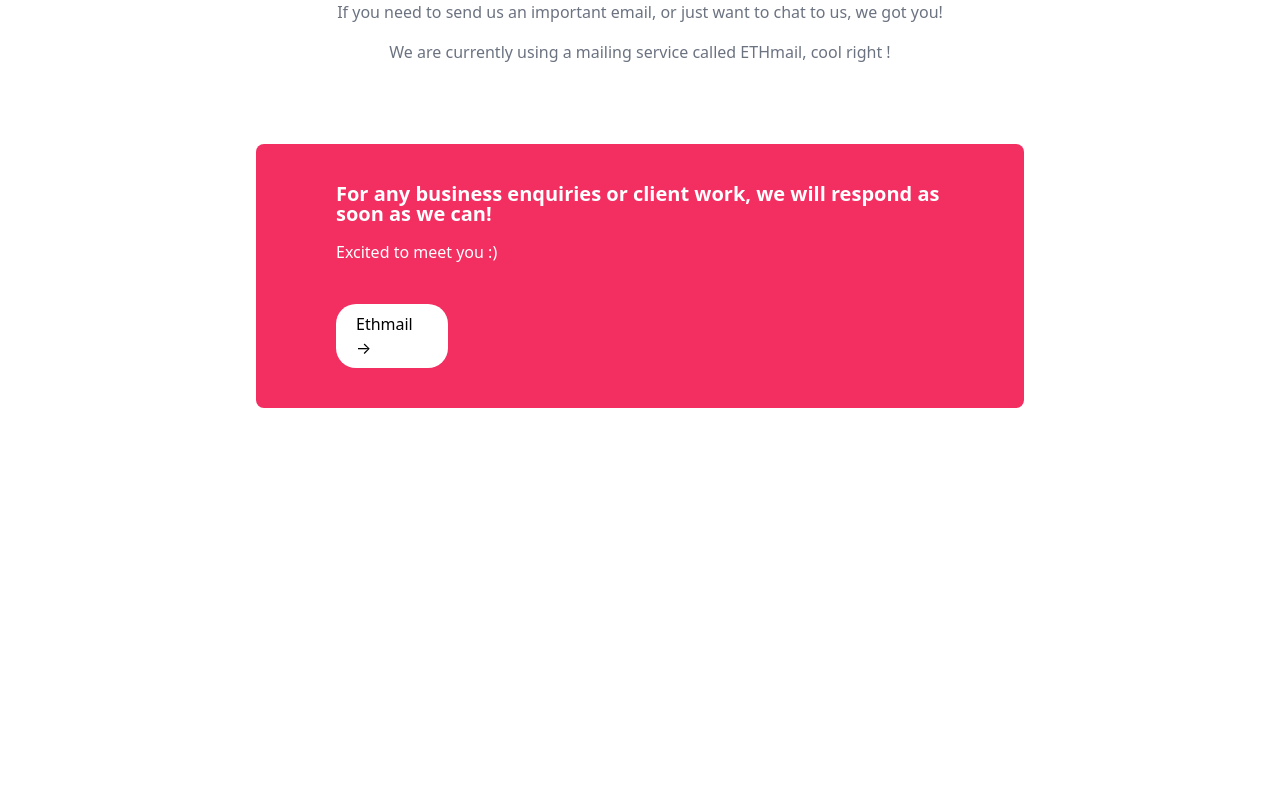
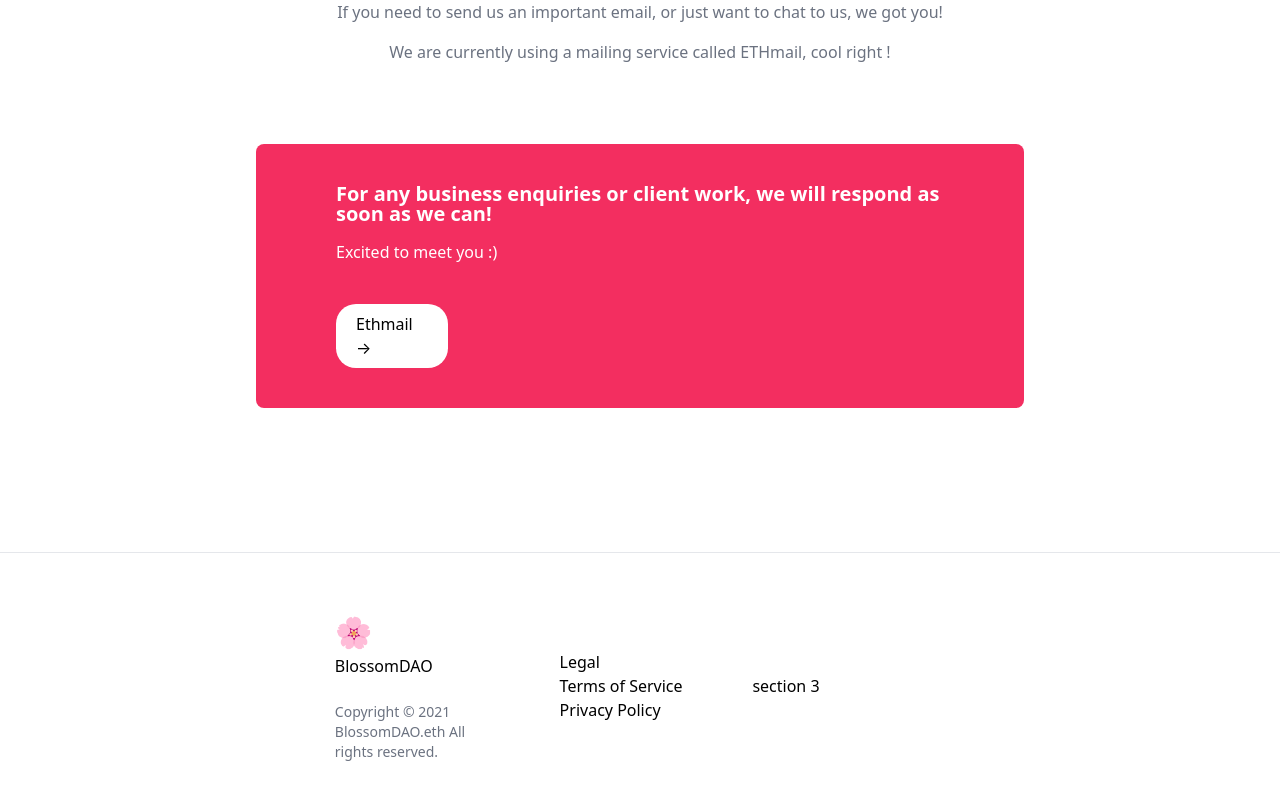
Before and after one commit to aindong/blossomdao-landing, a Next.js app: page / in a window 1280 px wide. Shown: the part 2446-3246 px from the top of the page. Built offline with nearby package versions, Linux system fonts and the light colour scheme.

Commit message:
initial footer

```diff
--- a/pages/index.js
+++ b/pages/index.js
@@ -2,7 +2,7 @@
 import Head from "next/head";
 import Image from "next/image";
 import Header from "../components/Header";
-import { Title, DiscordBtn, PinkText, PinkCard, Button } from "../styles/index.tw";
+import { Title, DiscordBtn, PinkText, PinkCard, Button, Logo } from "../styles/index.tw";
 
 import pika from "../assets/pikadao.gif";
 
@@ -25,7 +25,7 @@
 
       <Header />
 
-      <main className="flex-grow my-60">
+      <main className="flex-grow mt-60">
         <div className="flex justify-between items-center max-w-7xl m-auto">
           <div className="max-w-7xl mx-auto px-4 sm:px-6 md:px-8 flex-1">
             <h1 className="text-5xl font-bold">Welcome to</h1>
@@ -136,8 +136,26 @@
           </div>
         </div>
 
-        <footer></footer>
+        <hr />
       </main>
+
+      <footer className="flex flex-grow my-14 mx-auto">
+        <div className="flex flex-col justify-between m-auto flex-1">
+          <div className="justify-start px-4 sm:px-6 md:px-8 flex-1">
+            <Logo>🌸</Logo>
+          </div>
+          <div className="px-4 sm:px-6 md:px-8 flex-1">BlossomDAO</div>
+          <div className="mx-auto mt-6 text-sm text-gray-500 px-4 sm:px-6 md:px-8 flex-1">
+            Copyright © 2021 BlossomDAO.eth All rights reserved.
+          </div>
+        </div>
+        <div className="flex flex-col justify-between m-auto flex-1">
+          <div className="px-4 sm:px-6 md:px-8 flex-1">Legal</div>
+          <div className="px-4 sm:px-6 md:px-8 flex-1">Terms of Service</div>
+          <div className="px-4 sm:px-6 md:px-8 flex-1">Privacy Policy</div>
+        </div>
+        <div className="flex justify-between items-center m-auto flex-1">section 3</div>
+      </footer>
     </div>
   );
 }
```
